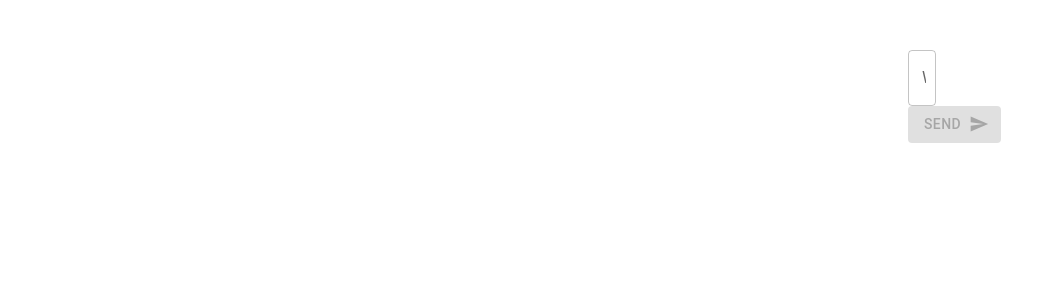
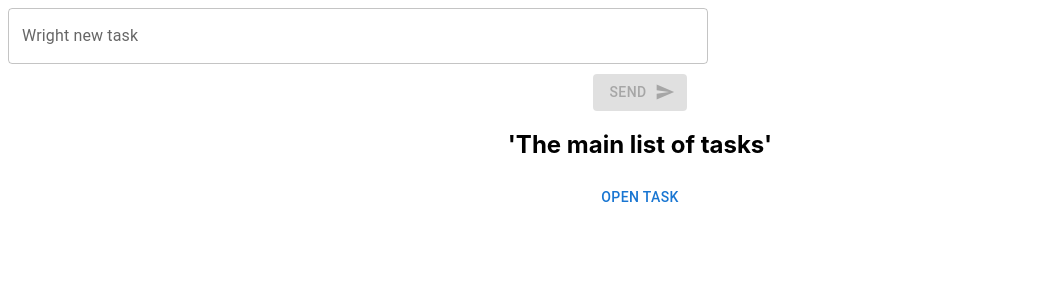
Before and after one commit to amanokhin22/React-Task, a React (Create React App) app: page / in a window 1280 px wide. Shown: the top 300 px of the page, without its empty margins (0-1056 px from the left). Built offline with nearby package versions, Linux system fonts and the light colour scheme.

Commit message:
Something work. Started fixing tasksList, slice, store

```diff
--- a/package.json
+++ b/package.json
@@ -24,7 +24,7 @@
     "react-dom": "^18.2.0",
     "react-redux": "^8.0.4",
     "react-router-dom": "^6.4.2",
-    "react-scripts": "5.0.1",
+    "react-scripts": "^2.1.3",
     "sass": "^1.55.0",
     "styled-components": "^5.3.6",
     "typescript": "^4.8.4",
--- a/src/API/textAPI.ts
+++ /dev/null
@@ -1,6 +0,0 @@
-// A mock function to mimic making an async request for data
-export function fetchCount(amount = 1) {
-  return new Promise<{ data: number }>((resolve) =>
-    setTimeout(() => resolve({ data: amount }), 500)
-  );
-}
--- a/src/app/store.ts
+++ b/src/app/store.ts
@@ -1,9 +1,9 @@
 import { configureStore, ThunkAction, Action } from '@reduxjs/toolkit';
-import counterReducer from '../redux/taskSlice';
+import taskSliceReducer from '../redux/taskSlice';
 
 export const store = configureStore({
   reducer: {
-    counter: counterReducer,
+    task: taskSliceReducer,
   },
 });
 
--- a/src/components/Tasks.module.css
+++ b/src/components/Tasks.module.css
@@ -1,16 +1,38 @@
 .box {
-  margin: 50px 900px;
-  max-width: 700px;
+  margin: 0 auto !important;
 }
 
 .textField {
+  margin: 0 auto !important;
   border-radius: 15px;
   font-family: "Times New Roman", serif;
   font-size: 30px;
-  max-width: 700px;
+  width: 700px !important;
 }
 
 .sendButton {
-  margin: 10px 0 10px 300px;
+  margin: 10px 0 10px;
+  text-align: center;
+
+}
+
+.allTaskList {
+  margin: 0 auto;
+  text-align: center;
+}
+
+.modalWindow {
   position: absolute;
+  top: 50%;
+  left: 50%;
+  transform: translate(-50%, -50%);
+  width: 400px;
+  background-color: white;
+  border: 2px solid #000;
+  boxShadow: 24;
+  p: 4,
 }
+
+.inModal {
+  margin-top: 2px;
+}
--- a/src/components/addText/AddTask.tsx
+++ b/src/components/addText/AddTask.tsx
@@ -34,8 +34,8 @@ const AddTask: React.FC<FormPropsType> = ({onAddTask}) => {
                            label="Wright new task"
                 />
             </div>
-            <div>
-                    <Button className={styles.sendButton} disabled={task.length <= 3} onClick={handleClick} variant="contained" endIcon={<SendIcon/>}>
+            <div className={styles.sendButton}>
+                    <Button disabled={task.length <= 3} onClick={handleClick} variant="contained" endIcon={<SendIcon/>}>
                         Send
                     </Button>
             </div>
--- a/src/components/home/Home.tsx
+++ b/src/components/home/Home.tsx
@@ -1,18 +1,28 @@
 import React from 'react';
+import {useAppSelector} from '../../app/hooks';
 
 
 import AddTask from "../addText/AddTask";
 import TasksList from "../textList/TasksList";
+import {selectTasksList} from "../../selectors/Selectors";
 
 
-export const Home = () => {
-    // const count = useAppSelector(selectCount);
-    // const dispatch = useAppDispatch();
+export const Home: React.FC = () => {
+    const taskList = useAppSelector(selectTasksList);
+    //const dispatch = useAppDispatch();
 
 
     const addTaskHandler = () => {
 
     }
+
+    // const onTasksListDelete = (task: Task) => {
+    //
+    // }
+    //
+    // const onTasksListToggle = (task: Task) => {
+    //
+    // }
 
     return (
         <div>
@@ -20,7 +30,7 @@ export const Home = () => {
                 <AddTask onAddTask={addTaskHandler}/>
             </div>
             <div>
-                <TasksList/>
+                <TasksList taskList={taskList} />
             </div>
         </div>
     );
--- a/src/components/textList/TasksList.tsx
+++ b/src/components/textList/TasksList.tsx
@@ -1,11 +1,53 @@
-import React from "react";
+import React, {useState} from "react";
+import Box from '@mui/material/Box';
+import Button from '@mui/material/Button';
+import Typography from '@mui/material/Typography';
+import Modal from '@mui/material/Modal';
 
-const TasksList = () => {
+import style from '../Tasks.module.css'
+
+export interface Task {
+    userId?: number;
+    id: number;
+    task: string;
+    completed?: boolean;
+}
+
+export interface ListPropsType {
+    taskList: Task[];
+    // onToggle: (task: Task) => void;
+    // onDelete: (task: Task) => void;
+}
+
+
+const TasksList: React.FC<ListPropsType> = ({taskList}) => {
+    const [open, setOpen] = useState(false);
+    const handleOpen = () => setOpen(true);
+    const handleClose = () => setOpen(false);
+
     return (
-        <div>
-            <div>
+        <div className={style.allTaskList}>
+            <h2>'The main list of tasks'</h2>
 
-            </div>
+                        <Button onClick={handleOpen}>Open Task</Button>
+                     {
+                         taskList.map((task) =>
+                        <Modal key={task.id}
+                            open={open}
+                            onClose={handleClose}
+                            aria-labelledby="modal-modal-title"
+                            aria-describedby="modal-modal-description"
+                        >
+                            <Box className={style.modalWindow}>
+                                <Typography id="modal-modal-title" variant="h6" component="h2">
+                                    Task
+                                </Typography>
+                                <Typography id="modal-modal-description" className={style.inModal}>
+                                    Duis mollis, est non commodo luctus, nisi erat porttitor ligula.
+                                </Typography>
+                            </Box>
+                        </Modal>
+                         )}
         </div>
     )
 }
--- a/src/redux/taskSlice.ts
+++ b/src/redux/taskSlice.ts
@@ -1,72 +1,41 @@
-import { createAsyncThunk, createSlice, PayloadAction } from '@reduxjs/toolkit';
-import { fetchCount } from '../API/textAPI';
+import { createSlice, PayloadAction } from '@reduxjs/toolkit';
 
-export interface CounterState {
-  value: number;
-  status: 'idle' | 'loading' | 'failed';
+import {Task} from "../components/textList/TasksList";
+
+export interface TaskState {
+  taskList: Task[];
+  loading: boolean;
 }
 
-const initialState: CounterState = {
-  value: 0,
-  status: 'idle',
-};
-
-// The function below is called a thunk and allows us to perform async logic. It
-// can be dispatched like a regular action: `dispatch(incrementAsync(10))`. This
-// will call the thunk with the `dispatch` function as the first argument. Async
-// code can then be executed and other actions can be dispatched. Thunks are
-// typically used to make async requests.
-export const incrementAsync = createAsyncThunk(
-  'counter/fetchCount',
-  async (amount: number) => {
-    const response = await fetchCount(amount);
-    // The value we return becomes the `fulfilled` action payload
-    return response.data;
-  }
-);
+const initialState: TaskState = {
+  taskList: [],
+  loading: false
+}
 
 export const taskSlice = createSlice({
-  name: 'counter',
+  name: 'tasks',
   initialState,
-  // The `reducers` field lets us define reducers and generate associated actions
   reducers: {
-    increment: (state) => {
-      // Redux Toolkit allows us to write "mutating" logic in reducers. It
-      // doesn't actually mutate the state because it uses the Immer library,
-      // which detects changes to a "draft state" and produces a brand new
-      // immutable state based off those changes
-      state.value += 1;
+    setTodoList(state, action: PayloadAction<Task[]>) {
+      state.taskList = action.payload
     },
-    decrement: (state) => {
-      state.value -= 1;
-    },
-    // Use the PayloadAction type to declare the contents of `action.payload`
-    incrementByAmount: (state, action: PayloadAction<number>) => {
-      state.value += action.payload;
-    },
-  },
-  // The `extraReducers` field lets the slice handle actions defined elsewhere,
-  // including actions generated by createAsyncThunk or in other slices.
-  extraReducers: (builder) => {
-    builder
-      .addCase(incrementAsync.pending, (state) => {
-        state.status = 'loading';
-      })
-      .addCase(incrementAsync.fulfilled, (state, action) => {
-        state.status = 'idle';
-        state.value += action.payload;
-      })
-      .addCase(incrementAsync.rejected, (state) => {
-        state.status = 'failed';
-      });
-  },
-});
+//   extraReducers: (builder) => {
+//     builder
+//       .addCase(incrementAsync.pending, (state) => {
+//         state.status = 'loading';
+//       })
+//       .addCase(incrementAsync.fulfilled, (state, action) => {
+//         state.status = 'idle';
+//         state.value += action.payload;
+//       })
+//       .addCase(incrementAsync.rejected, (state) => {
+//         state.status = 'failed';
+//       });
+   },
+ });
 
-export const { increment, decrement, incrementByAmount } = taskSlice.actions;
+export const {  } = taskSlice.actions;
 
-
-// We can also write thunks by hand, which may contain both sync and async logic.
-// Here's an example of conditionally dispatching actions based on current state.
 
 
 export default taskSlice.reducer;
--- a/src/selectors/Selectors.ts
+++ b/src/selectors/Selectors.ts
@@ -1,3 +1,6 @@
 import {RootState} from "../app/store";
+import {createSelector} from "@reduxjs/toolkit";
 
-export const selectCount = (state: RootState) => state.counter.value;
+export const tasksSelector = (state: RootState) => state.task;
+
+export const selectTasksList = createSelector(tasksSelector, (task) => task.taskList);
```
Also changed, not shown: src/redux/TaskThunk.ts (deleted, +0 -12 lines), tsconfig.json (+5 -2 lines), 1 other file (tests, documents, lock files or other folders).
